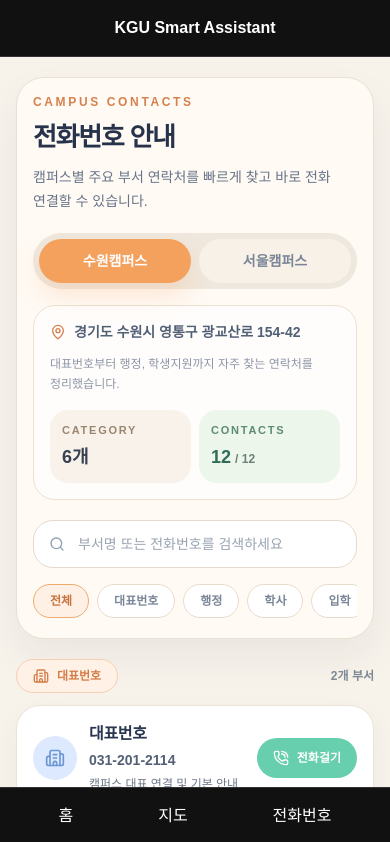
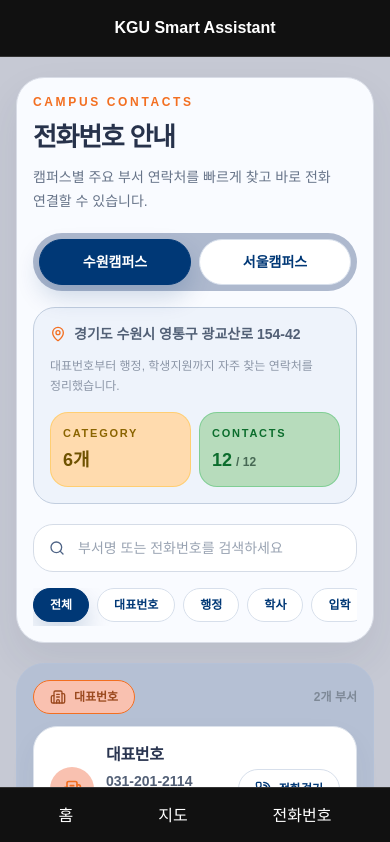
Before and after one commit to KGU-Smart-Assistant/Frontend, a Next.js app in the folder frontend-app/: page /phone in a window 390 px wide. Shown: the top 842 px of the page. Built offline with nearby package versions, Linux system fonts and the light colour scheme.

Commit message:
style: refine phone page blue button states

```diff
--- a/frontend-app/app/phone/page.jsx
+++ b/frontend-app/app/phone/page.jsx
@@ -13,37 +13,47 @@ const normalizeText = (value) =>
     .replace(/\s+/g, "");
 
 const createTelHref = (phone) => `tel:${String(phone).replace(/[^\d+]/g, "")}`;
+const BUTTON_BASE_CLASS =
+  "rounded-full border font-extrabold transition focus-visible:outline-none focus-visible:ring-2 focus-visible:ring-[#003876] focus-visible:ring-offset-2";
+const BUTTON_ACTIVE_CLASS =
+  "border-[#003876] bg-[#003876] text-white shadow-[0_12px_24px_rgba(0,56,118,0.18)]";
+const BUTTON_IDLE_CLASS =
+  "border-[#d7dfeb] bg-white text-[#003876] hover:border-[#95a8c7]";
+const PHONE_BUTTON_CLASS =
+  "inline-flex min-h-10 shrink-0 items-center justify-center gap-2 whitespace-nowrap px-4 py-2 text-xs";
+const ICON_BUTTON_CLASS =
+  "inline-flex h-8 w-8 items-center justify-center rounded-full border border-[#d7dfeb] bg-white text-[#607290] transition hover:border-[#95a8c7] active:border-[#003876] active:bg-[#003876] active:text-white";
 
 const categoryToneMap = {
   대표번호: {
-    badge: "border-[#f4cfb3] bg-[#fff1e5] text-[#d47d48]",
-    icon: "bg-[#dce9ff] text-[#6c97d4]",
+    badge: "border-[#F36F21] bg-[#F9C1B0] text-[#9b4a1f]",
+    icon: "bg-[#F9C1B0] text-[#F36F21]",
   },
   행정: {
-    badge: "border-[#cfe0ff] bg-[#edf4ff] text-[#5c80ba]",
-    icon: "bg-[#dce9ff] text-[#6c97d4]",
+    badge: "border-[#003876] bg-[#C6C9D4] text-[#003876]",
+    icon: "bg-[#C6C9D4] text-[#003876]",
   },
   학사: {
-    badge: "border-[#cde6d8] bg-[#eef7f1] text-[#4d8b72]",
-    icon: "bg-[#dcefe7] text-[#4d8b72]",
+    badge: "border-[#ffb400] bg-[#FFDBAE] text-[#8a6400]",
+    icon: "bg-[#FFDBAE] text-[#b57d00]",
   },
   입학: {
-    badge: "border-[#f4d8b7] bg-[#fff7ec] text-[#c28743]",
-    icon: "bg-[#fff1da] text-[#c28743]",
+    badge: "border-[#F36F21] bg-[#F9C1B0] text-[#9b4a1f]",
+    icon: "bg-[#F9C1B0] text-[#F36F21]",
   },
   학생지원: {
-    badge: "border-[#d8d5f4] bg-[#f5f3ff] text-[#7067b5]",
-    icon: "bg-[#ece8ff] text-[#7067b5]",
+    badge: "border-[#00AB39] bg-[#B7DCBC] text-[#0c6d2d]",
+    icon: "bg-[#B7DCBC] text-[#00AB39]",
   },
   시설관리: {
-    badge: "border-[#d3e5da] bg-[#edf7f1] text-[#4a8a70]",
-    icon: "bg-[#dcefe7] text-[#4a8a70]",
+    badge: "border-[#003876] bg-[#C6C9D4] text-[#003876]",
+    icon: "bg-[#C6C9D4] text-[#003876]",
   },
 };
 
 const defaultTone = {
-  badge: "border-[#d9dee6] bg-[#f4f7fa] text-[#64748b]",
-  icon: "bg-[#e7eef6] text-[#64748b]",
+  badge: "border-[#003876] bg-[#C6C9D4] text-[#003876]",
+  icon: "bg-[#C6C9D4] text-[#003876]",
 };
 
 export default function PhonePage() {
@@ -119,10 +129,10 @@ export default function PhonePage() {
   );
 
   return (
-    <main className="min-h-[calc(100dvh-136px)] bg-[#f7f2ea] px-4 py-5 text-[#27324b]">
-      <section className="rounded-[28px] border border-[#eadfd2] bg-[#fffaf4] p-4 shadow-[0_18px_40px_rgba(42,53,80,0.06)]">
+    <main className="min-h-[calc(100dvh-136px)] bg-[#C6C9D4] px-4 py-5 text-[#27324b]">
+      <section className="rounded-[28px] border border-[#d8dce6] bg-[#f9fbff] p-4 shadow-[0_18px_40px_rgba(42,53,80,0.08)]">
         <div>
-          <p className="text-xs font-extrabold uppercase tracking-[0.22em] text-[#d6814d]">
+          <p className="text-xs font-extrabold uppercase tracking-[0.22em] text-[#F36F21]">
             Campus Contacts
           </p>
           <h1 className="mt-2 text-[26px] font-extrabold tracking-[-0.05em] text-[#27324b]">
@@ -133,7 +143,7 @@ export default function PhonePage() {
           </p>
         </div>
 
-        <div className="mt-5 grid grid-cols-2 gap-2 rounded-full bg-[#efe8de] p-1.5">
+        <div className="mt-5 grid grid-cols-2 gap-2 rounded-full bg-[#aeb9ce] p-1.5">
           {campusTabs.map((tab) => {
             const isActive = tab.campus === activeCampus;
 
@@ -143,10 +153,10 @@ export default function PhonePage() {
                 type="button"
                 onClick={() => setActiveCampus(tab.campus)}
                 aria-pressed={isActive}
-                className={`rounded-full px-4 py-3 text-sm font-extrabold transition ${
+                className={`${BUTTON_BASE_CLASS} px-4 py-3 text-sm ${
                   isActive
-                    ? "bg-[#f4a15e] text-white shadow-[0_12px_24px_rgba(244,161,94,0.22)]"
-                    : "bg-[#f7f1e7] text-[#7a8597]"
+                    ? BUTTON_ACTIVE_CLASS
+                    : BUTTON_IDLE_CLASS
                 }`}
               >
                 {tab.label}
@@ -156,9 +166,9 @@ export default function PhonePage() {
         </div>
 
         {currentCampusInfo ? (
-          <div className="mt-4 rounded-[22px] border border-[#ece1d3] bg-white/70 p-4">
+          <div className="mt-4 rounded-[22px] border border-[#c2cedf] bg-[#eef3fb] p-4">
             <div className="flex items-start gap-2 text-sm text-[#526076]">
-              <MapPin className="mt-0.5 h-4 w-4 shrink-0 text-[#d6814d]" />
+              <MapPin className="mt-0.5 h-4 w-4 shrink-0 text-[#F36F21]" />
               <p className="font-semibold leading-5">{currentCampusInfo.address}</p>
             </div>
 
@@ -167,21 +177,21 @@ export default function PhonePage() {
             </p>
 
             <div className="mt-4 grid grid-cols-2 gap-2">
-              <div className="rounded-[18px] bg-[#f8f2ea] px-3 py-3">
-                <p className="text-[11px] font-bold uppercase tracking-[0.16em] text-[#9a8671]">
+              <div className="rounded-[18px] border border-[#ffb400]/35 bg-[#FFDBAE] px-3 py-3">
+                <p className="text-[11px] font-bold uppercase tracking-[0.16em] text-[#8a6400]">
                   Category
                 </p>
-                <p className="mt-1 text-lg font-extrabold text-[#374151]">
+                <p className="mt-1 text-lg font-extrabold text-[#6f5200]">
                   {campusSections.length}개
                 </p>
               </div>
-              <div className="rounded-[18px] bg-[#edf6eb] px-3 py-3">
-                <p className="text-[11px] font-bold uppercase tracking-[0.16em] text-[#5d8a75]">
+              <div className="rounded-[18px] border border-[#00AB39]/30 bg-[#B7DCBC] px-3 py-3">
+                <p className="text-[11px] font-bold uppercase tracking-[0.16em] text-[#0c6d2d]">
                   Contacts
                 </p>
-                <p className="mt-1 text-lg font-extrabold text-[#2f6d59]">
+                <p className="mt-1 text-lg font-extrabold text-[#0c6d2d]">
                   {visibleCount}
-                  <span className="ml-1 text-xs font-bold text-[#6c8178]">
+                  <span className="ml-1 text-xs font-bold text-[#476954]">
                     / {campusContactCount}
                   </span>
                 </p>
@@ -191,20 +201,20 @@ export default function PhonePage() {
         ) : null}
 
         <div className="relative mt-5">
-          <Search className="pointer-events-none absolute left-4 top-1/2 h-4 w-4 -translate-y-1/2 text-[#90a0b2]" />
+          <Search className="pointer-events-none absolute left-4 top-1/2 h-4 w-4 -translate-y-1/2 text-[#4f6486]" />
           <input
             type="search"
             value={keyword}
             onChange={(event) => setKeyword(event.target.value)}
             placeholder="부서명 또는 전화번호를 검색하세요"
-            className="h-12 w-full rounded-[20px] border border-[#e4d9cb] bg-white pl-11 pr-11 text-sm text-[#27324b] outline-none transition placeholder:text-[#99a3b2] focus:border-[#efaa6f] focus:ring-4 focus:ring-[#f7d7bb]"
+            className="h-12 w-full rounded-[20px] border border-[#d5dce7] bg-white pl-11 pr-11 text-sm text-[#27324b] outline-none transition placeholder:text-[#99a3b2] focus:border-[#003876] focus:ring-4 focus:ring-[#c7d8ee]"
           />
           {keyword ? (
             <button
               type="button"
               onClick={() => setKeyword("")}
               aria-label="검색어 지우기"
-              className="absolute right-3 top-1/2 inline-flex h-7 w-7 -translate-y-1/2 items-center justify-center rounded-full text-[#8995a7] transition hover:bg-[#f6efe6]"
+              className={`absolute right-3 top-1/2 -translate-y-1/2 ${ICON_BUTTON_CLASS}`}
             >
               <X className="h-4 w-4" />
             </button>
@@ -221,10 +231,10 @@ export default function PhonePage() {
                 type="button"
                 onClick={() => setActiveCategory(category)}
                 aria-pressed={isActive}
-                className={`shrink-0 rounded-full border px-4 py-2 text-xs font-bold transition ${
+                className={`${BUTTON_BASE_CLASS} shrink-0 px-4 py-2 text-xs ${
                   isActive
-                    ? "border-[#efaa6f] bg-[#fef0e4] text-[#c87441]"
-                    : "border-[#e7dbcc] bg-white text-[#7b8798]"
+                    ? BUTTON_ACTIVE_CLASS
+                    : BUTTON_IDLE_CLASS
                 }`}
               >
                 {category}
@@ -242,7 +252,7 @@ export default function PhonePage() {
             return (
               <section
                 key={`${section.campus}-${section.category}`}
-                className="space-y-3"
+                className="space-y-3 rounded-[28px] border border-[#b5c2d8] bg-[#b5c0d4] p-4"
               >
                 <div className="flex items-center justify-between gap-3">
                   <div
@@ -260,7 +270,7 @@ export default function PhonePage() {
                   {section.departments.map((department) => (
                     <article
                       key={department.id}
-                      className="grid grid-cols-[44px_minmax(0,1fr)_auto] items-center gap-3 rounded-[24px] border border-[#ebe3d8] bg-white px-4 py-4 shadow-[0_12px_28px_rgba(50,58,74,0.05)]"
+                      className="grid grid-cols-[44px_minmax(0,1fr)_auto] items-center gap-3 rounded-[24px] border border-[#dce2eb] bg-white px-4 py-4 shadow-[0_12px_28px_rgba(50,58,74,0.05)]"
                     >
                       <div
                         className={`flex h-11 w-11 items-center justify-center rounded-full ${tone.icon}`}
@@ -282,7 +292,7 @@ export default function PhonePage() {
 
                       <a
                         href={createTelHref(department.phone)}
-                        className="inline-flex min-h-10 shrink-0 items-center justify-center gap-2 rounded-full bg-[#67cfad] px-4 py-2 text-xs font-extrabold whitespace-nowrap text-white transition hover:bg-[#57c09d]"
+                        className={`${BUTTON_BASE_CLASS} ${PHONE_BUTTON_CLASS} ${BUTTON_IDLE_CLASS} visited:text-[#003876] active:border-[#003876] active:bg-[#003876] active:text-white`}
                         aria-label={`${department.name} 전화걸기 ${department.phone}`}
                       >
                         <PhoneCall className="h-4 w-4" />
@@ -295,8 +305,8 @@ export default function PhonePage() {
             );
           })
         ) : (
-          <div className="rounded-[28px] border border-dashed border-[#dbd0c3] bg-white/90 px-6 py-10 text-center shadow-[0_12px_28px_rgba(50,58,74,0.05)]">
-            <div className="mx-auto flex h-12 w-12 items-center justify-center rounded-full bg-[#f5ebe0] text-[#d18256]">
+          <div className="rounded-[28px] border border-dashed border-[#d0d6e3] bg-white/90 px-6 py-10 text-center shadow-[0_12px_28px_rgba(50,58,74,0.05)]">
+            <div className="mx-auto flex h-12 w-12 items-center justify-center rounded-full bg-[#C6C9D4] text-[#003876]">
               <Search className="h-5 w-5" />
             </div>
             <h2 className="mt-4 text-lg font-extrabold text-[#27324b]">
```
